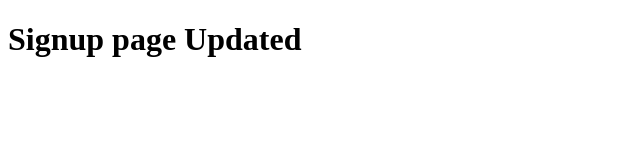
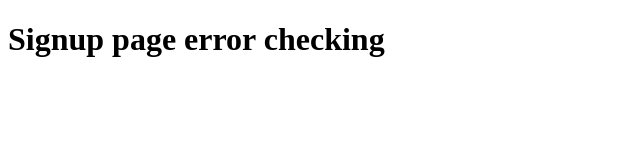
Before and after one commit to sg-59/ShafeeqIndex, a plain HTML site: page Index.html in a window 1280 px wide. Shown: the whole page, without its empty margins (0-640 px from the left). Drawn offline with Linux system fonts and the light colour scheme.

```diff
--- a/Index.html
+++ b/Index.html
@@ -6,6 +6,6 @@
     <title>Document</title>
 </head>
 <body>
-    <h1>Signup page Updated</h1>
+    <h1>Signup page error checking</h1>
 </body>
 </html>
```
